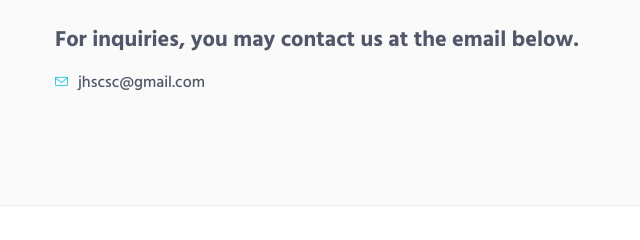
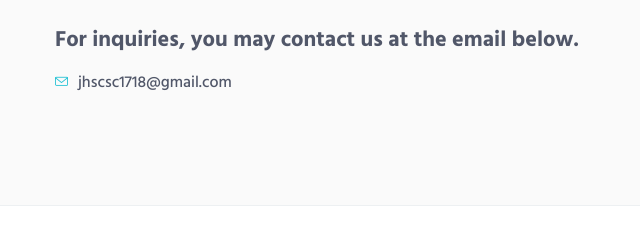
Before and after one commit to jhscsc/jhscsc.github.io, a plain HTML site: page index.html in a window 1280 px wide. Shown: the part 4117-4357 px from the top of the page, 0-640 px from the left. Drawn offline with Linux system fonts and the light colour scheme; some packages are replaced by stand-ins of ours.

Commit message:
updated email address

```diff
--- a/index.html
+++ b/index.html
@@ -287,7 +287,7 @@
                         <div class="row">
                             <h3><a href="#">For inquiries, you may contact us at the email below.</a></h3>
                             <ul class="list-unstyled contact-list">
-                                <li><i class="margin-r-10 color-base icon-envelope"></i><a href="mailto:jhscsc@gmail.com">jhscsc@gmail.com</a></li>
+                                <li><i class="margin-r-10 color-base icon-envelope"></i><a href="mailto:jhscsc1718@gmail.com">jhscsc1718@gmail.com</a></li>
                             </ul>
                         </div>
                         <!--// end row -->
```
